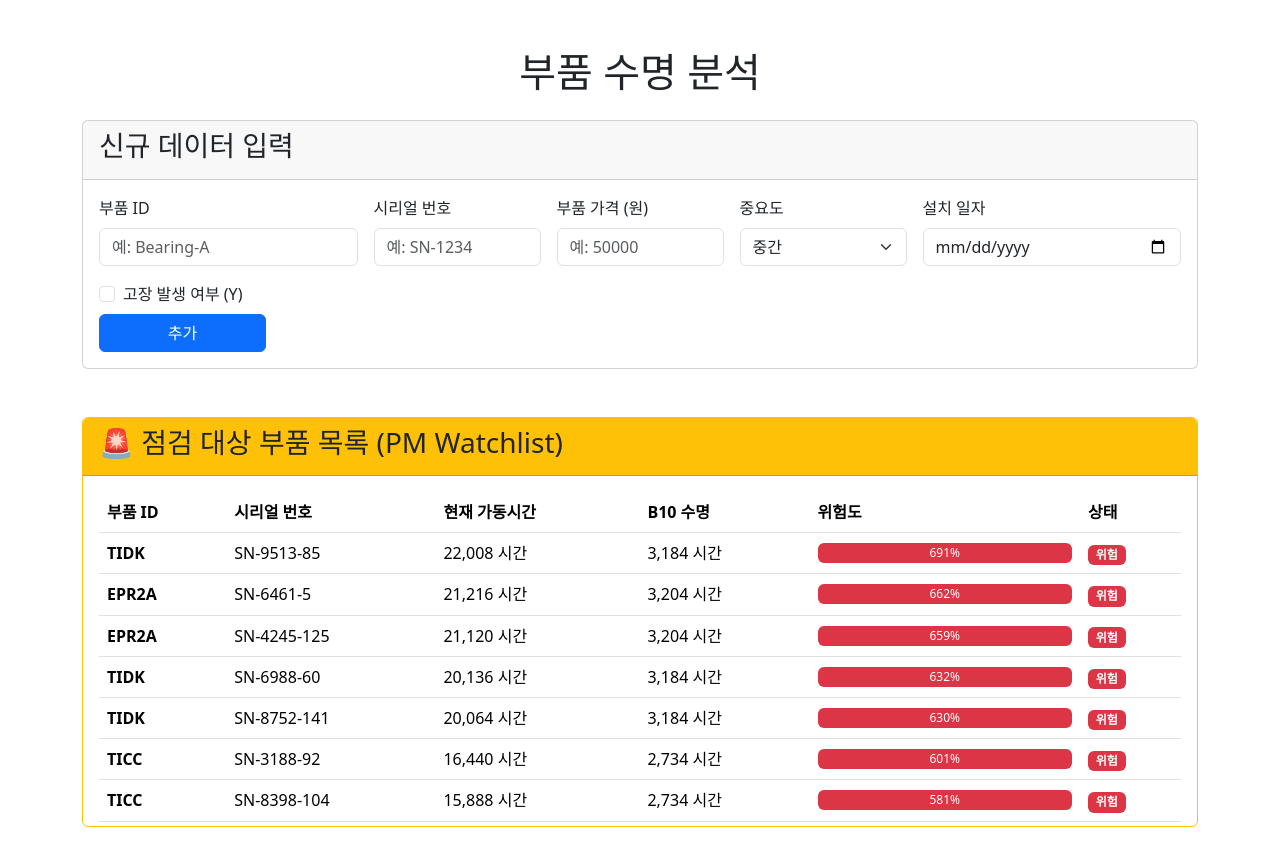
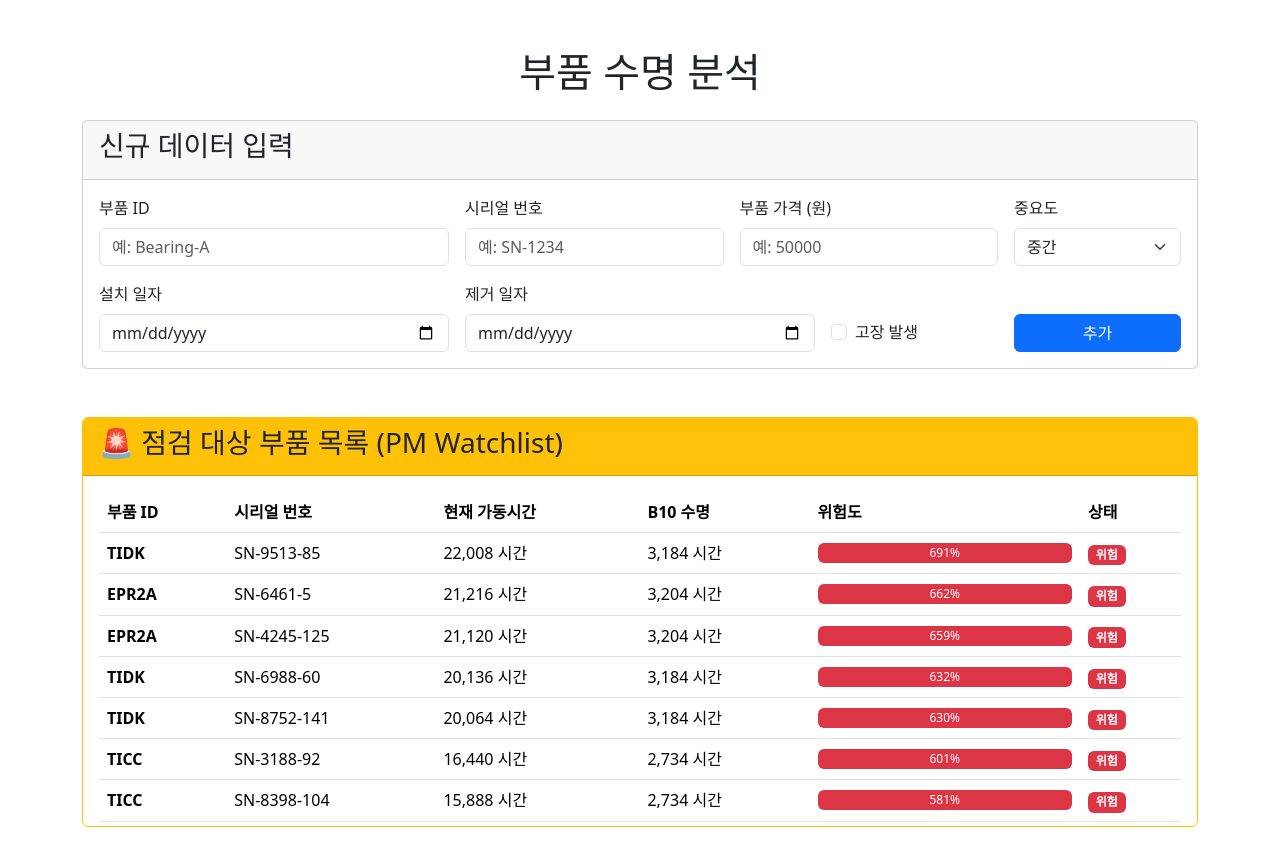
Before and after one commit to khselect/Web, a Flask app: page / in a window 1280 px wide. Shown: the top 861 px of the page. Run offline with Flask 3, Linux system fonts and the light colour scheme; data comes from the database, SQL or seed files in the repository.

Commit message:
신규 데이터 입력 배치 조정

```diff
--- a/templates/index.html
+++ b/templates/index.html
@@ -9,20 +9,21 @@
 <body>
     <div class="container mt-5">
         <h1 class="text-center mb-4">부품 수명 분석</h1>
+
         <div class="card mb-5">
             <div class="card-header"><h3>신규 데이터 입력</h3></div>
             <div class="card-body">
                 <form action="/add" method="POST">
-                    <div class="row g-3 align-items-end">
-                        <div class="col-md-3">
+                    <div class="row g-3 mb-3">
+                        <div class="col-md-4">
                             <label for="part_id" class="form-label">부품 ID</label>
                             <input type="text" class="form-control" id="part_id" name="part_id" placeholder="예: Bearing-A" required>
                         </div>
-                        <div class="col-md-2">
+                        <div class="col-md-3">
                             <label for="serial_number" class="form-label">시리얼 번호</label>
                             <input type="text" class="form-control" id="serial_number" name="serial_number" placeholder="예: SN-1234">
                         </div>
-                        <div class="col-md-2">
+                        <div class="col-md-3">
                             <label for="cost" class="form-label">부품 가격 (원)</label>
                             <input type="number" class="form-control" id="cost" name="cost" placeholder="예: 50000">
                         </div>
@@ -34,15 +35,23 @@
                                 <option value="낮음">낮음</option>
                             </select>
                         </div>
-                        <div class="col-md-3">
+                    </div>
+                    <div class="row g-3 align-items-end">
+                        <div class="col-md-4">
                             <label for="install_date" class="form-label">설치 일자</label>
                             <input type="date" class="form-control" id="install_date" name="install_date" required>
+                        </div>
+                        <div class="col-md-4">
+                            <label for="removal_date" class="form-label">제거 일자</label>
+                            <input type="date" class="form-control" id="removal_date" name="removal_date">
                         </div>
                         <div class="col-md-2">
                             <div class="form-check mb-2">
                                 <input class="form-check-input" type="checkbox" id="is_failure" name="is_failure">
-                                <label class="form-check-label" for="is_failure">고장 발생 여부 (Y)</label>
+                                <label class="form-check-label" for="is_failure">고장 발생</label>
                             </div>
+                        </div>
+                        <div class="col-md-2">
                             <button type="submit" class="btn btn-primary w-100">추가</button>
                         </div>
                     </div>
```
